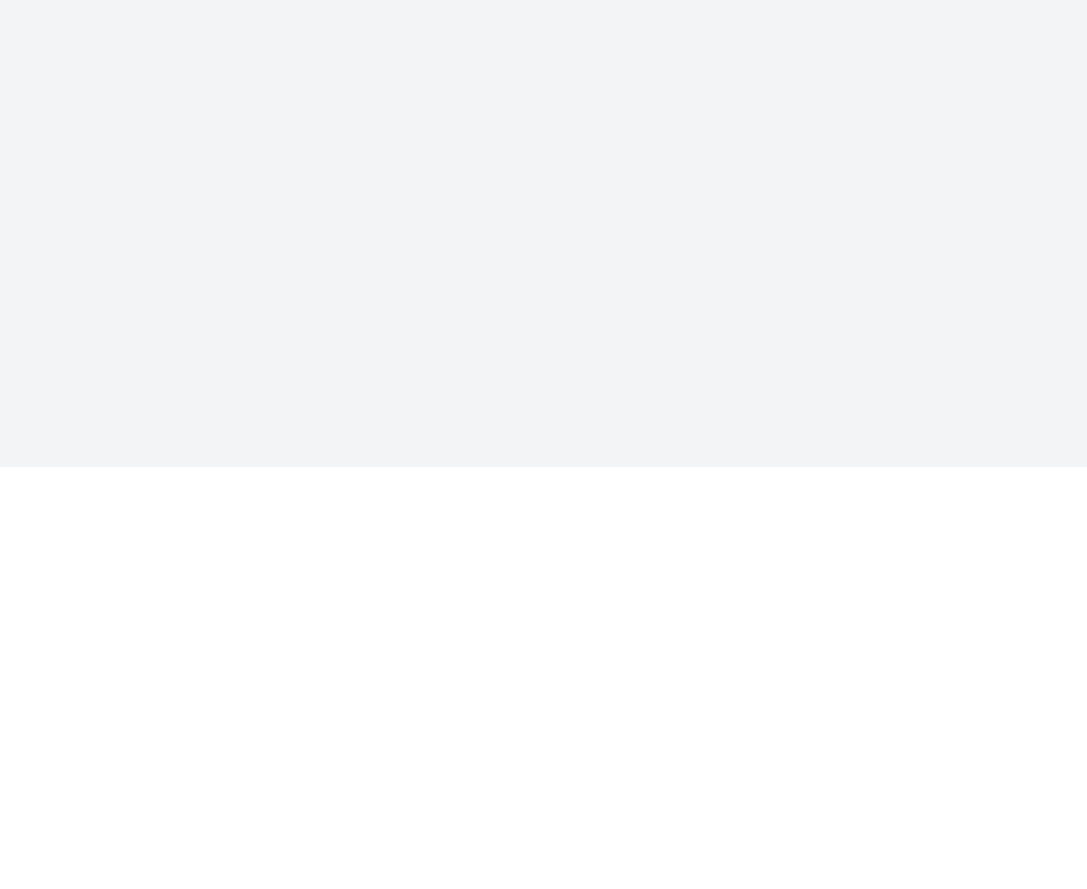
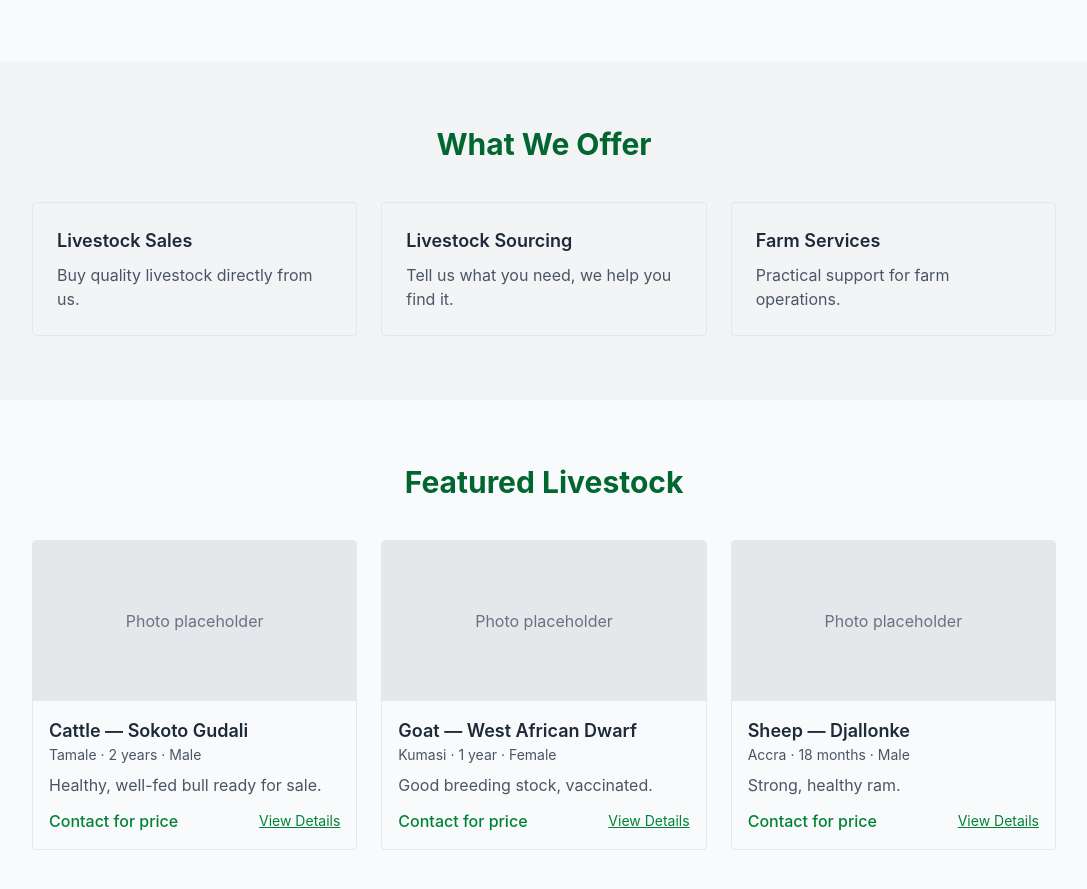
Before and after one commit to yar1ma/umar-farouk-farms, a React (Vite) app: page / in a window 1280 px wide. Shown: the part 333-1222 px from the top of the page, without its empty margins (96-1183 px from the left). Before the commit the page ends 800 px from the top, so only its background shows below. Built offline with nearby package versions, Linux system fonts and the light colour scheme.

Commit message:
Add featured livestock section

```diff
--- a/src/App.jsx
+++ b/src/App.jsx
@@ -1,10 +1,15 @@
 import Navbar from './components/Navbar'
+import Hero from './components/Hero'
+import Services from './components/Services'
+import FeaturedLivestock from './components/FeaturedLivestock'
 
-// Main app: renders the navbar, page content goes below it
 function App() {
   return (
     <div className="min-h-screen bg-gray-100">
       <Navbar />
+      <Hero />
+      <Services />
+      <FeaturedLivestock />
     </div>
   )
 }
--- /dev/null
+++ b/src/components/FeaturedLivestock.jsx
@@ -0,0 +1,18 @@
+import livestock from '../data/livestock'
+import LivestockCard from './LivestockCard'
+
+// Section that displays a grid of livestock cards using the mock data
+function FeaturedLivestock() {
+  return (
+    <section className="px-6 py-16 bg-gray-50">
+      <h2 className="text-2xl md:text-3xl font-bold text-green-800 text-center mb-10">Featured Livestock</h2>
+      <div className="grid grid-cols-1 sm:grid-cols-2 md:grid-cols-3 gap-6 max-w-5xl mx-auto">
+        {livestock.map((animal) => (
+          <LivestockCard key={animal.id} animal={animal} />
+        ))}
+      </div>
+    </section>
+  )
+}
+
+export default FeaturedLivestock
--- /dev/null
+++ b/src/components/Hero.jsx
@@ -0,0 +1,15 @@
+// Hero section: first thing visitors see, main message and call-to-action buttons
+function Hero() {
+  return (
+    <section className="px-6 py-16 bg-gray-50 text-center">
+      <h1 className="text-3xl md:text-5xl font-bold text-green-800 mb-4">Quality Livestock. Reliable Farm Services.</h1>
+      <p className="text-gray-600 max-w-xl mx-auto mb-8">Umar Farouk Farms connects customers with quality livestock and practical farm services across Ghana.</p>
+      <div className="flex flex-col sm:flex-row gap-4 justify-center">
+        <a href="/livestock" className="bg-green-700 text-white px-6 py-3 rounded font-medium">Browse Livestock</a>
+        <a href="#" className="border border-green-700 text-green-700 px-6 py-3 rounded font-medium">Talk to Us</a>
+      </div>
+    </section>
+  )
+}
+
+export default Hero
--- /dev/null
+++ b/src/components/LivestockCard.jsx
@@ -0,0 +1,19 @@
+// Displays one livestock listing as a card. Receives the animal's data as a prop.
+function LivestockCard({ animal }) {
+  return (
+    <div className="border border-gray-200 rounded overflow-hidden">
+      <div className="bg-gray-200 h-40 flex items-center justify-center text-gray-500">Photo placeholder</div>
+      <div className="p-4">
+        <h3 className="text-lg font-semibold text-gray-800">{animal.type} — {animal.breed}</h3>
+        <p className="text-sm text-gray-600 mb-2">{animal.location} · {animal.age} · {animal.sex}</p>
+        <p className="text-gray-600 mb-3">{animal.description}</p>
+        <div className="flex items-center justify-between">
+          <span className="text-green-700 font-medium">{animal.price}</span>
+          <a href="#" className="text-sm text-green-700 underline">View Details</a>
+        </div>
+      </div>
+    </div>
+  )
+}
+
+export default LivestockCard
--- a/src/components/Navbar.jsx
+++ b/src/components/Navbar.jsx
@@ -1,11 +1,21 @@
+import { useState } from 'react' // hook to store toggle state
+
 // Site-wide navigation bar with logo, links, and WhatsApp CTA
 function Navbar() {
+  // Tracks whether the mobile menu is open or closed. Starts closed.
+  const [menuOpen, setMenuOpen] = useState(false)
+
   return (
-    <nav className="flex items-center justify-between px-6 py-4 bg-white border-b border-gray-200">
+    <nav className="bg-white border-b border-gray-200 px-6 py-4">
+      {/* Top row: logo, desktop links, WhatsApp button, mobile menu button */}
+      <div className="flex items-center justify-between">
+
+        {/* Business name, acts as the logo for now */}
         <span className="text-xl font-bold text-green-700">
           Umar Farouk Farms
         </span>
 
+        {/* Desktop nav links. Hidden below the md breakpoint, shown from md up */}
         <div className="hidden md:flex gap-6 text-gray-700">
           <a href="/">Home</a>
           <a href="/livestock">Livestock</a>
@@ -14,9 +24,36 @@ function Navbar() {
           <a href="/contact">Contact</a>
         </div>
 
-       <a href="#" className="bg-green-700 text-white px-4 py-2 rounded font-medium">
+        {/* WhatsApp button, same visibility rule as desktop links */}
+
+        <a href="#" className="hidden md:inline-block bg-green-700 text-white px-4 py-2 rounded font-medium">
         Chat on WhatsApp
         </a>
+
+        {/* Menu button, only visible below md. Clicking flips menuOpen true/false */}
+        <button
+          onClick={() => setMenuOpen(!menuOpen)}
+          className="md:hidden text-gray-700 font-medium"
+        >
+          Menu
+        </button>
+      </div>
+
+      {/* Mobile dropdown menu. Only exists in the page when menuOpen is true */}
+      {menuOpen && (
+        <div className="md:hidden mt-4 flex flex-col gap-4 text-gray-700">
+          <a href="/">Home</a>
+          <a href="/livestock">Livestock</a>
+          <a href="/services">Farm Services</a>
+          <a href="/about">About Us</a>
+          <a href="/contact">Contact</a>
+          {/* WhatsApp button repeated here since desktop one is hidden on mobile */}
+
+            <a href="#" className="bg-green-700 text-white px-4 py-2 rounded font-medium text-center">
+            Chat on WhatsApp
+          </a>
+        </div>
+      )}
     </nav>
   )
 }
--- /dev/null
+++ b/src/components/Services.jsx
@@ -0,0 +1,24 @@
+// Service categories section: shows the main things the business offers
+function Services() {
+  const services = [
+    { title: 'Livestock Sales', description: 'Buy quality livestock directly from us.' },
+    { title: 'Livestock Sourcing', description: 'Tell us what you need, we help you find it.' },
+    { title: 'Farm Services', description: 'Practical support for farm operations.' },
+  ]
+
+  return (
+    <section className="px-6 py-16">
+      <h2 className="text-2xl md:text-3xl font-bold text-green-800 text-center mb-10">What We Offer</h2>
+      <div className="grid grid-cols-1 md:grid-cols-3 gap-6 max-w-5xl mx-auto">
+        {services.map((service) => (
+          <div key={service.title} className="border border-gray-200 rounded p-6">
+            <h3 className="text-lg font-semibold text-gray-800 mb-2">{service.title}</h3>
+            <p className="text-gray-600">{service.description}</p>
+          </div>
+        ))}
+      </div>
+    </section>
+  )
+}
+
+export default Services
--- /dev/null
+++ b/src/data/livestock.js
@@ -0,0 +1,41 @@
+// Mock livestock listings. Replace with real data once Umar provides it.
+const livestock = [
+  {
+    id: 1,
+    type: 'Cattle',
+    breed: 'Sokoto Gudali',
+    sex: 'Male',
+    age: '2 years',
+    location: 'Tamale',
+    weight: '350 kg',
+    price: 'Contact for price',
+    availability: 'Available',
+    description: 'Healthy, well-fed bull ready for sale.',
+  },
+  {
+    id: 2,
+    type: 'Goat',
+    breed: 'West African Dwarf',
+    sex: 'Female',
+    age: '1 year',
+    location: 'Kumasi',
+    weight: '25 kg',
+    price: 'Contact for price',
+    availability: 'Available',
+    description: 'Good breeding stock, vaccinated.',
+  },
+  {
+    id: 3,
+    type: 'Sheep',
+    breed: 'Djallonke',
+    sex: 'Male',
+    age: '18 months',
+    location: 'Accra',
+    weight: '40 kg',
+    price: 'Contact for price',
+    availability: 'Available',
+    description: 'Strong, healthy ram.',
+  },
+]
+
+export default livestock
```
Lines whose indentation alone changed are shown as unchanged.
